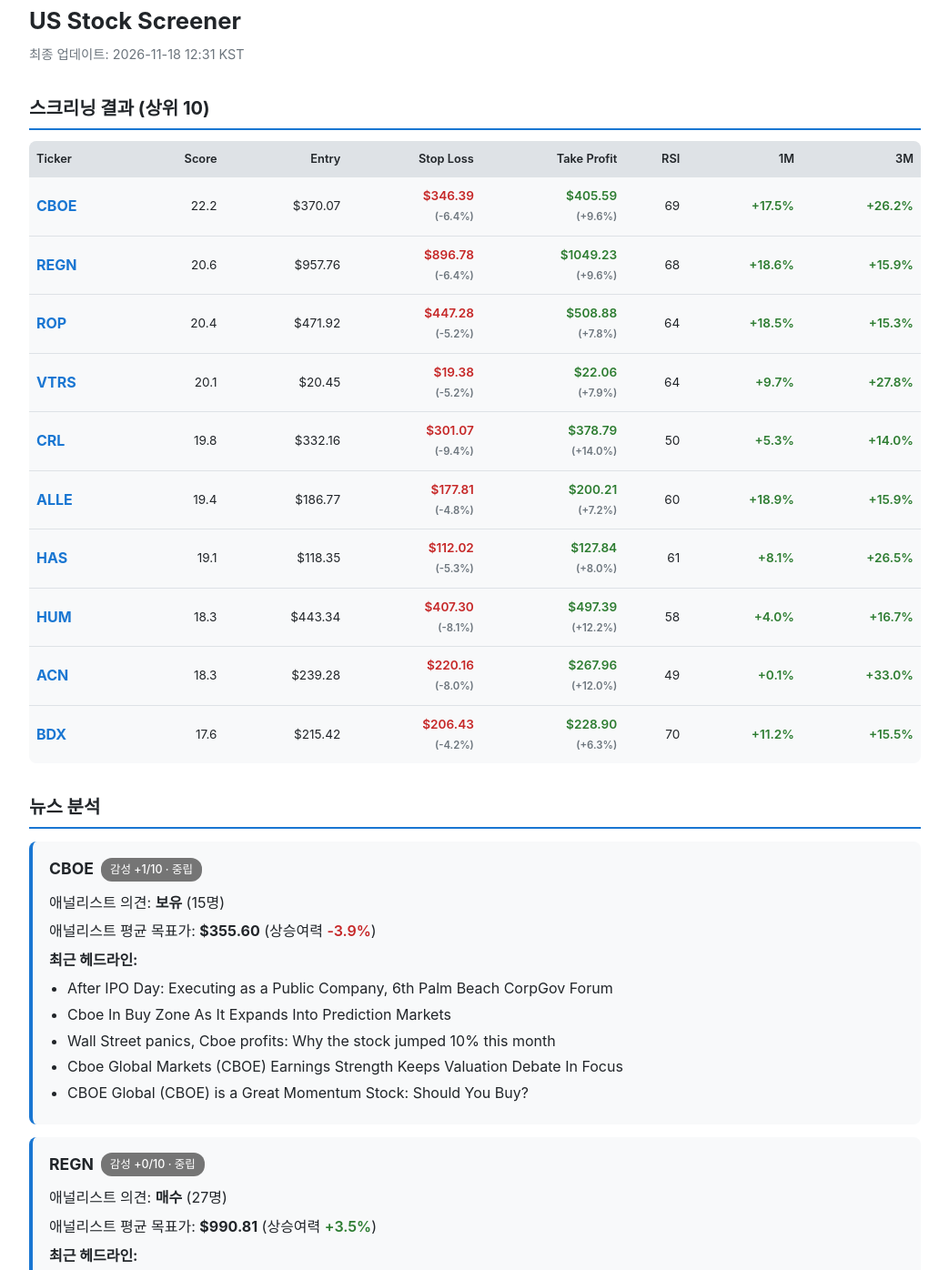
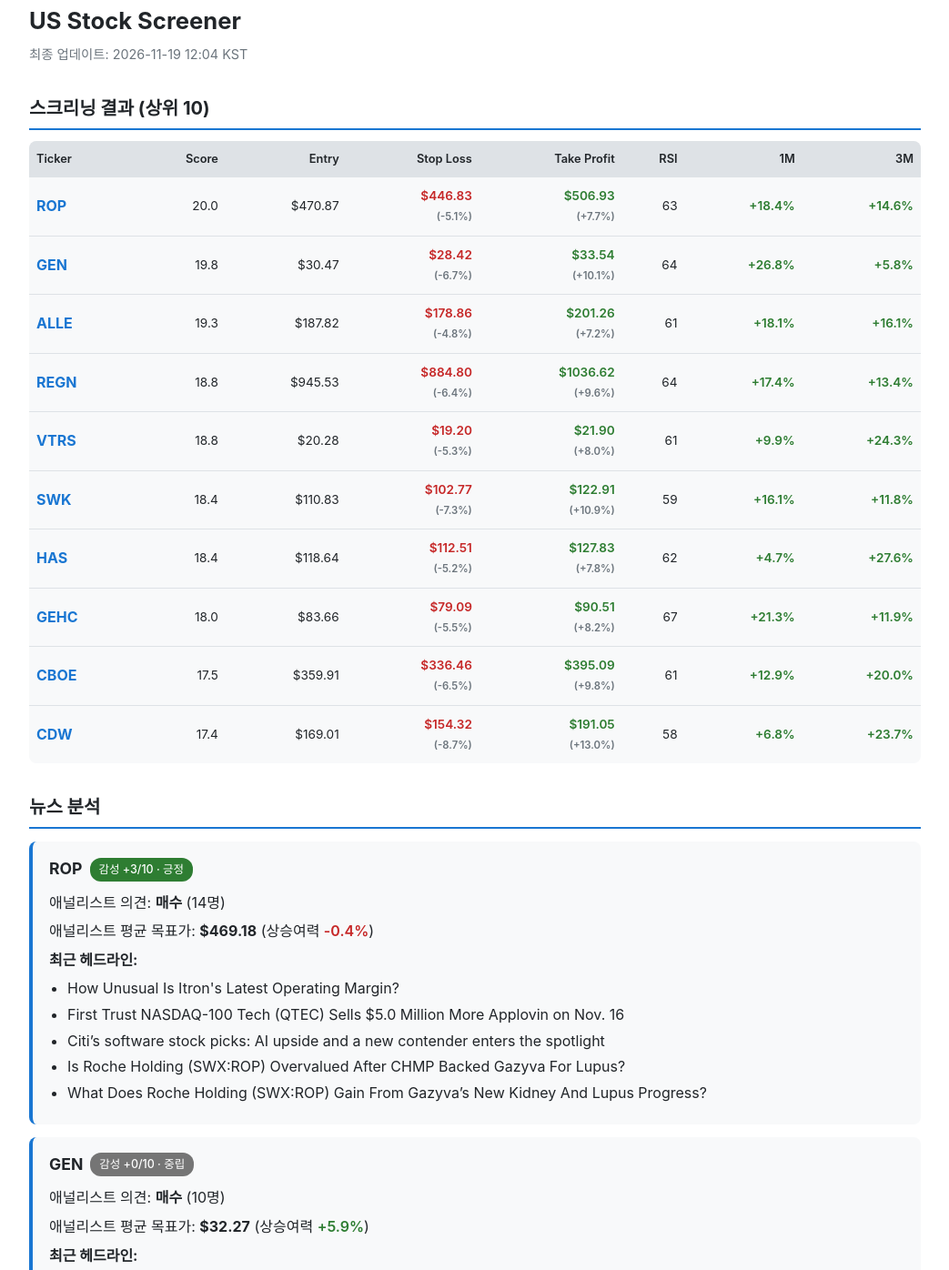
Before and after one commit to cywj0817/test, a plain HTML site: page docs/index.html in a window 1280 px wide. Shown: the part 13-1409 px from the top of the page at 91% size, without its empty margins (118-1161 px from the left). Drawn offline with Linux system fonts and the light colour scheme.

Commit message:
Daily report: 2026-11-19 12:04 KST

```diff
--- a/docs/index.html
+++ b/docs/index.html
@@ -3,7 +3,7 @@
 <head>
 <meta charset="UTF-8">
 <meta name="viewport" content="width=device-width, initial-scale=1.0">
-<title>US Stock Screener — 2026-11-18 12:31 KST</title>
+<title>US Stock Screener — 2026-11-19 12:04 KST</title>
 <style>
   :root {
     --bg: #ffffff; --bg-card: #f8f9fa; --text: #212529;
@@ -80,7 +80,7 @@
 <div class="container">
   <header>
     <h1>US Stock Screener</h1>
-    <div class="subtitle">최종 업데이트: 2026-11-18 12:31 KST</div>
+    <div class="subtitle">최종 업데이트: 2026-11-19 12:04 KST</div>
   </header>
 
   <h2>스크리닝 결과 (상위 10)</h2>
@@ -101,113 +101,113 @@
       <tbody>
 
       <tr>
-        <td class="ticker">CBOE</td>
-        <td>22.2</td>
-        <td>$370.07</td>
-        <td class="neg">$346.39<br><small>(-6.4%)</small></td>
-        <td class="pos">$405.59<br><small>(+9.6%)</small></td>
-        <td>69</td>
-        <td class="pos">+17.5%</td>
-        <td class="pos">+26.2%</td>
+        <td class="ticker">ROP</td>
+        <td>20.0</td>
+        <td>$470.87</td>
+        <td class="neg">$446.83<br><small>(-5.1%)</small></td>
+        <td class="pos">$506.93<br><small>(+7.7%)</small></td>
+        <td>63</td>
+        <td class="pos">+18.4%</td>
+        <td class="pos">+14.6%</td>
+      </tr>
+
+      <tr>
+        <td class="ticker">GEN</td>
+        <td>19.8</td>
+        <td>$30.47</td>
+        <td class="neg">$28.42<br><small>(-6.7%)</small></td>
+        <td class="pos">$33.54<br><small>(+10.1%)</small></td>
+        <td>64</td>
+        <td class="pos">+26.8%</td>
+        <td class="pos">+5.8%</td>
+      </tr>
+
+      <tr>
+        <td class="ticker">ALLE</td>
+        <td>19.3</td>
+        <td>$187.82</td>
+        <td class="neg">$178.86<br><small>(-4.8%)</small></td>
+        <td class="pos">$201.26<br><small>(+7.2%)</small></td>
+        <td>61</td>
+        <td class="pos">+18.1%</td>
+        <td class="pos">+16.1%</td>
       </tr>
 
       <tr>
         <td class="ticker">REGN</td>
-        <td>20.6</td>
-        <td>$957.76</td>
-        <td class="neg">$896.78<br><small>(-6.4%)</small></td>
-        <td class="pos">$1049.23<br><small>(+9.6%)</small></td>
-        <td>68</td>
-        <td class="pos">+18.6%</td>
-        <td class="pos">+15.9%</td>
-      </tr>
-
-      <tr>
-        <td class="ticker">ROP</td>
-        <td>20.4</td>
-        <td>$471.92</td>
-        <td class="neg">$447.28<br><small>(-5.2%)</small></td>
-        <td class="pos">$508.88<br><small>(+7.8%)</small></td>
+        <td>18.8</td>
+        <td>$945.53</td>
+        <td class="neg">$884.80<br><small>(-6.4%)</small></td>
+        <td class="pos">$1036.62<br><small>(+9.6%)</small></td>
         <td>64</td>
-        <td class="pos">+18.5%</td>
-        <td class="pos">+15.3%</td>
+        <td class="pos">+17.4%</td>
+        <td class="pos">+13.4%</td>
       </tr>
 
       <tr>
         <td class="ticker">VTRS</td>
-        <td>20.1</td>
-        <td>$20.45</td>
-        <td class="neg">$19.38<br><small>(-5.2%)</small></td>
-        <td class="pos">$22.06<br><small>(+7.9%)</small></td>
-        <td>64</td>
-        <td class="pos">+9.7%</td>
-        <td class="pos">+27.8%</td>
+        <td>18.8</td>
+        <td>$20.28</td>
+        <td class="neg">$19.20<br><small>(-5.3%)</small></td>
+        <td class="pos">$21.90<br><small>(+8.0%)</small></td>
+        <td>61</td>
+        <td class="pos">+9.9%</td>
+        <td class="pos">+24.3%</td>
       </tr>
 
       <tr>
-        <td class="ticker">CRL</td>
-        <td>19.8</td>
-        <td>$332.16</td>
-        <td class="neg">$301.07<br><small>(-9.4%)</small></td>
-        <td class="pos">$378.79<br><small>(+14.0%)</small></td>
-        <td>50</td>
-        <td class="pos">+5.3%</td>
-        <td class="pos">+14.0%</td>
-      </tr>
-
-      <tr>
-        <td class="ticker">ALLE</td>
-        <td>19.4</td>
-        <td>$186.77</td>
-        <td class="neg">$177.81<br><small>(-4.8%)</small></td>
-        <td class="pos">$200.21<br><small>(+7.2%)</small></td>
-        <td>60</td>
-        <td class="pos">+18.9%</td>
-        <td class="pos">+15.9%</td>
+        <td class="ticker">SWK</td>
+        <td>18.4</td>
+        <td>$110.83</td>
+        <td class="neg">$102.77<br><small>(-7.3%)</small></td>
+        <td class="pos">$122.91<br><small>(+10.9%)</small></td>
+        <td>59</td>
+        <td class="pos">+16.1%</td>
+        <td class="pos">+11.8%</td>
       </tr>
 
       <tr>
         <td class="ticker">HAS</td>
-        <td>19.1</td>
-        <td>$118.35</td>
-        <td class="neg">$112.02<br><small>(-5.3%)</small></td>
-        <td class="pos">$127.84<br><small>(+8.0%)</small></td>
-        <td>61</td>
-        <td class="pos">+8.1%</td>
-        <td class="pos">+26.5%</td>
+        <td>18.4</td>
+        <td>$118.64</td>
+        <td class="neg">$112.51<br><small>(-5.2%)</small></td>
+        <td class="pos">$127.83<br><small>(+7.8%)</small></td>
+        <td>62</td>
+        <td class="pos">+4.7%</td>
+        <td class="pos">+27.6%</td>
       </tr>
 
       <tr>
-        <td class="ticker">HUM</td>
-        <td>18.3</td>
-        <td>$443.34</td>
-        <td class="neg">$407.30<br><small>(-8.1%)</small></td>
-        <td class="pos">$497.39<br><small>(+12.2%)</small></td>
-        <td>58</td>
-        <td class="pos">+4.0%</td>
-        <td class="pos">+16.7%</td>
+        <td class="ticker">GEHC</td>
+        <td>18.0</td>
+        <td>$83.66</td>
+        <td class="neg">$79.09<br><small>(-5.5%)</small></td>
+        <td class="pos">$90.51<br><small>(+8.2%)</small></td>
+        <td>67</td>
+        <td class="pos">+21.3%</td>
+        <td class="pos">+11.9%</td>
       </tr>
 
       <tr>
-        <td class="ticker">ACN</td>
-        <td>18.3</td>
-        <td>$239.28</td>
-        <td class="neg">$220.16<br><small>(-8.0%)</small></td>
-        <td class="pos">$267.96<br><small>(+12.0%)</small></td>
-        <td>49</td>
-        <td class="pos">+0.1%</td>
-        <td class="pos">+33.0%</td>
+        <td class="ticker">CBOE</td>
+        <td>17.5</td>
+        <td>$359.91</td>
+        <td class="neg">$336.46<br><small>(-6.5%)</small></td>
+        <td class="pos">$395.09<br><small>(+9.8%)</small></td>
+        <td>61</td>
+        <td class="pos">+12.9%</td>
+        <td class="pos">+20.0%</td>
       </tr>
 
       <tr>
-        <td class="ticker">BDX</td>
-        <td>17.6</td>
-        <td>$215.42</td>
-        <td class="neg">$206.43<br><small>(-4.2%)</small></td>
-        <td class="pos">$228.90<br><small>(+6.3%)</small></td>
-        <td>70</td>
-        <td class="pos">+11.2%</td>
-        <td class="pos">+15.5%</td>
+        <td class="ticker">CDW</td>
+        <td>17.4</td>
+        <td>$169.01</td>
+        <td class="neg">$154.32<br><small>(-8.7%)</small></td>
+        <td class="pos">$191.05<br><small>(+13.0%)</small></td>
+        <td>58</td>
+        <td class="pos">+6.8%</td>
+        <td class="pos">+23.7%</td>
       </tr>
       </tbody>
     </table>
@@ -216,30 +216,39 @@
   <h2>뉴스 분석</h2>
 
     <div class="card">
-      <h3>CBOE
+      <h3>ROP
+        <span class="badge pos">감성 +3/10 · 긍정</span>
+      </h3>
+      <p>애널리스트 의견: <strong>매수</strong> (14명)</p>
+      <p>애널리스트 평균 목표가: <strong>$469.18</strong> (상승여력 <span class='neg'>-0.4%</span>)</p>
+      <p><strong>최근 헤드라인:</strong></p><ul><li>How Unusual Is Itron&#x27;s Latest Operating Margin?</li><li>First Trust NASDAQ-100 Tech (QTEC) Sells $5.0 Million More Applovin on Nov. 16</li><li>Citi’s software stock picks: AI upside and a new contender enters the spotlight</li><li>Is Roche Holding (SWX:ROP) Overvalued After CHMP Backed Gazyva For Lupus?</li><li>What Does Roche Holding (SWX:ROP) Gain From Gazyva’s New Kidney And Lupus Progress?</li></ul>
+    </div>
+
+    <div class="card">
+      <h3>GEN
+        <span class="badge neutral">감성 +0/10 · 중립</span>
+      </h3>
+      <p>애널리스트 의견: <strong>매수</strong> (10명)</p>
+      <p>애널리스트 평균 목표가: <strong>$32.27</strong> (상승여력 <span class='pos'>+5.9%</span>)</p>
+      <p><strong>최근 헤드라인:</strong></p><ul><li>3 Tech Dividend Stocks That Could Turn $300,000 Into $4,200 in Annual Income</li><li>4 Overlooked Tech Stocks That Pay Dividends and Have Room to Grow</li><li>What Was Gen Digital Telling You Before Its Stock Ran?</li><li>3 Underowned S&amp;P 500 Stocks as Investors Rotate Beyond AI</li><li>Are Business Services Stocks Lagging  GEN DIGITAL INC (GEN) This Year?</li></ul>
+    </div>
+
+    <div class="card">
+      <h3>ALLE
         <span class="badge neutral">감성 +1/10 · 중립</span>
       </h3>
-      <p>애널리스트 의견: <strong>보유</strong> (15명)</p>
-      <p>애널리스트 평균 목표가: <strong>$355.60</strong> (상승여력 <span class='neg'>-3.9%</span>)</p>
-      <p><strong>최근 헤드라인:</strong></p><ul><li>After IPO Day: Executing as a Public Company, 6th Palm Beach CorpGov Forum</li><li>Cboe In Buy Zone As It Expands Into Prediction Markets</li><li>Wall Street panics, Cboe profits: Why the stock jumped 10% this month</li><li>Cboe Global Markets (CBOE) Earnings Strength Keeps Valuation Debate In Focus</li><li>CBOE Global (CBOE) is a Great Momentum Stock: Should You Buy?</li></ul>
+      <p>애널리스트 의견: <strong>매수</strong> (11명)</p>
+      <p>애널리스트 평균 목표가: <strong>$193.64</strong> (상승여력 <span class='pos'>+3.1%</span>)</p>
+      <p><strong>최근 헤드라인:</strong></p><ul><li>What Does Allegion Offer That Johnson Controls Does Not?</li><li>Here&#x27;s Why You Should Consider Investing in Allegion Stock Now</li><li>Are Industrial Products Stocks Lagging  Allegion (ALLE) This Year?</li><li>Powell Industries Gears Up to Post Q4 Earnings: What&#x27;s in the Offing?</li><li>EnerSys Gears Up to Report Q2 Earnings: Here&#x27;s What to Expect</li></ul>
     </div>
 
     <div class="card">
       <h3>REGN
-        <span class="badge neutral">감성 +0/10 · 중립</span>
+        <span class="badge neutral">감성 +2/10 · 중립</span>
       </h3>
       <p>애널리스트 의견: <strong>매수</strong> (27명)</p>
-      <p>애널리스트 평균 목표가: <strong>$990.81</strong> (상승여력 <span class='pos'>+3.5%</span>)</p>
-      <p><strong>최근 헤드라인:</strong></p><ul><li>Alnylam Stock Trades Below Its Pre-$1 Billion Buyback Price</li><li>Regeneron Pharmaceuticals Sees Growth Ahead, Eyes EYLEA HD Syringe Approval</li><li>Can Regeneron Stock Hit $1,400?</li><li>What iShares Biotechnology ETF (IBB) Bought: Gilead Leads on Nov. 13</li><li>What Is Driving Alnylam Stock?</li></ul>
-    </div>
-
-    <div class="card">
-      <h3>ROP
-        <span class="badge pos">감성 +3/10 · 긍정</span>
-      </h3>
-      <p>애널리스트 의견: <strong>매수</strong> (14명)</p>
-      <p>애널리스트 평균 목표가: <strong>$469.18</strong> (상승여력 <span class='neg'>-0.6%</span>)</p>
-      <p><strong>최근 헤드라인:</strong></p><ul><li>Citi’s software stock picks: AI upside and a new contender enters the spotlight</li><li>Is Roche Holding (SWX:ROP) Overvalued After CHMP Backed Gazyva For Lupus?</li><li>What Does Roche Holding (SWX:ROP) Gain From Gazyva’s New Kidney And Lupus Progress?</li><li>Citi Names Top Application Software Stocks After Q3 Results</li><li>Jefferies Names this Construction Software Maker Top Pick in Vertical Software</li></ul>
+      <p>애널리스트 평균 목표가: <strong>$990.81</strong> (상승여력 <span class='pos'>+4.8%</span>)</p>
+      <p><strong>최근 헤드라인:</strong></p><ul><li>Regeneron Wins EC Clearance for Libtayo Dosing Flexibility</li><li>Should You Pick Vertex Stock Over Its Biotech Rivals?</li><li>iShares Biotechnology ETF (IBB) Buys $16.2 Million More Gilead on Nov. 16</li><li>Does Flexible Libtayo Dosing Change The Bull Case For Regeneron Pharmaceuticals Stock?</li><li>Regeneron Pharmaceuticals (REGN), Why Is The Market Taking A Closer Look?</li></ul>
     </div>
 
     <div class="card">
@@ -247,26 +256,17 @@
         <span class="badge pos">감성 +3/10 · 긍정</span>
       </h3>
       <p>애널리스트 의견: <strong>매수</strong> (10명)</p>
-      <p>애널리스트 평균 목표가: <strong>$21.50</strong> (상승여력 <span class='pos'>+5.1%</span>)</p>
+      <p>애널리스트 평균 목표가: <strong>$21.60</strong> (상승여력 <span class='pos'>+6.5%</span>)</p>
       <p><strong>최근 헤드라인:</strong></p><ul><li>Are Investors Undervaluing Viatris (VTRS) Right Now?</li><li>Should You Buy Neurocrine Biosciences Stock For Its Cash?</li><li>Ingram Micro jumps after securing spot in S&amp;P SmallCap 600</li><li>David Einhorn’s Best Buy Is Already Up 36%. Is It Too Late to Follow Him?</li><li>VTRS or DHR: Which Is the Better Value Stock Right Now?</li></ul>
     </div>
 
     <div class="card">
-      <h3>CRL
-        <span class="badge neutral">감성 +2/10 · 중립</span>
-      </h3>
-      <p>애널리스트 의견: <strong>매수</strong> (14명)</p>
-      <p>애널리스트 평균 목표가: <strong>$350.57</strong> (상승여력 <span class='pos'>+5.5%</span>)</p>
-      <p><strong>최근 헤드라인:</strong></p><ul><li>A $2.4 Billion Fund Dumps These 3 Stocks</li><li>Charles River Laboratories International (CRL) Opens Dublin Site and South Korea Depot</li><li>Charles River Laboratories (CRL) Stock Looks Fairly Valued Despite Its 106% Run</li><li>GMRS vs. CRL: Which Stock Should Value Investors Buy Now?</li><li>Charles River Laboratories Recent $470 Million Deal an &#x27;Attractive Strategic Addition,&#x27; Analyst Says</li></ul>
-    </div>
-
-    <div class="card">
-      <h3>ALLE
+      <h3>SWK
         <span class="badge neutral">감성 +1/10 · 중립</span>
       </h3>
-      <p>애널리스트 의견: <strong>매수</strong> (11명)</p>
-      <p>애널리스트 평균 목표가: <strong>$193.64</strong> (상승여력 <span class='pos'>+3.7%</span>)</p>
-      <p><strong>최근 헤드라인:</strong></p><ul><li>What Does Allegion Offer That Johnson Controls Does Not?</li><li>Here&#x27;s Why You Should Consider Investing in Allegion Stock Now</li><li>Are Industrial Products Stocks Lagging  Allegion (ALLE) This Year?</li><li>Powell Industries Gears Up to Post Q4 Earnings: What&#x27;s in the Offing?</li><li>EnerSys Gears Up to Report Q2 Earnings: Here&#x27;s What to Expect</li></ul>
+      <p>애널리스트 의견: <strong>보유</strong> (11명)</p>
+      <p>애널리스트 평균 목표가: <strong>$115.27</strong> (상승여력 <span class='pos'>+4.0%</span>)</p>
+      <p><strong>최근 헤드라인:</strong></p><ul><li>Is Stanley Black &amp; Decker Stock Really Cheap?</li><li>4 Industrial Dividend Stocks Yielding Over 3% for Retirees Who Want Rising Income</li><li>Cisco upgraded, PepsiCo downgraded: Wall Street&#x27;s top analyst calls</li><li>What Does Allegion Offer That Johnson Controls Does Not?</li><li>Where Could Stanley Black &amp; Decker&#x27;s Next Growth Come From?</li></ul>
     </div>
 
     <div class="card">
@@ -274,35 +274,35 @@
         <span class="badge pos">감성 +3/10 · 긍정</span>
       </h3>
       <p>애널리스트 의견: <strong>강력 매수</strong> (13명)</p>
-      <p>애널리스트 평균 목표가: <strong>$124.46</strong> (상승여력 <span class='pos'>+5.2%</span>)</p>
-      <p><strong>최근 헤드라인:</strong></p><ul><li>3 Stocks Rallying After Strong Q3 Earnings and Raised Guidance</li><li>Will Lower Digital Gaming Spend Improve Hasbro&#x27;s Future Cash Flow?</li><li>Warehouse Giant GXO Pivots to Data Centers and Defense to Boost Margins</li><li>What Invesco S&amp;P 500 Equal Weight ETF (RSP) Bought: Moderna Leads on Nov. 12</li><li>Best Growth Stocks to Buy for November 16th</li></ul>
+      <p>애널리스트 평균 목표가: <strong>$124.46</strong> (상승여력 <span class='pos'>+4.9%</span>)</p>
+      <p><strong>최근 헤드라인:</strong></p><ul><li>Hasbro (HAS) Stock May Trade At A Discount To Fair Value</li><li>Hasbro (HAS) Stock Dropped, What Is Behind The Latest Attention?</li><li>Will Team Horner Acquisition Strengthen Pool Corp&#x27;s Market Position?</li><li>Stay Ahead of Market Uncertainty With LNG, TTE, LW and HAS</li><li>Best Growth Stocks to Buy for November 18th</li></ul>
     </div>
 
     <div class="card">
-      <h3>HUM
+      <h3>GEHC
         <span class="badge neutral">감성 +2/10 · 중립</span>
       </h3>
-      <p>애널리스트 의견: <strong>매수</strong> (24명)</p>
-      <p>애널리스트 평균 목표가: <strong>$504.17</strong> (상승여력 <span class='pos'>+13.7%</span>)</p>
-      <p><strong>최근 헤드라인:</strong></p><ul><li>UnitedHealth (UNH) vs. Humana (HUM): Buy the Dip?</li><li>UnitedHealth Sinks 5% on Medicare Advantage Audit Plan as CMS Moves to “Crush” Medical Fraud</li><li>UnitedHealth Stocks Fall 4.62% as CMS Proposes Wider Medicare Advantage Audits</li><li>Humana Stocks Fall 4.24% as CMS Targets $9 Billion Yearly in Overpayments</li><li>5 HMO Stocks to Watch Amid Sound Membership Base, Tech Innovation</li></ul>
+      <p>애널리스트 의견: <strong>매수</strong> (20명)</p>
+      <p>애널리스트 평균 목표가: <strong>$88.25</strong> (상승여력 <span class='pos'>+5.5%</span>)</p>
+      <p><strong>최근 헤드라인:</strong></p><ul><li>Top Stock Reports for Merck, Caterpillar &amp; Union Pacific</li><li>GE HealthCare Expands Global Research Network for Photon-Counting CT</li><li>GE HealthCare (GEHC) Stock May Be Below Fair Value Following Raised Guidance</li><li>GE HealthCare Technologies (GEHC) Qualified AR Spine Navigation For OEC 3D CT</li><li>Should You Buy GE HealthCare Stock For Its Cash?</li></ul>
     </div>
 
     <div class="card">
-      <h3>ACN
-        <span class="badge neutral">감성 +2/10 · 중립</span>
+      <h3>CBOE
+        <span class="badge neutral">감성 +1/10 · 중립</span>
       </h3>
-      <p>애널리스트 의견: <strong>매수</strong> (24명)</p>
-      <p>애널리스트 평균 목표가: <strong>$233.84</strong> (상승여력 <span class='neg'>-2.3%</span>)</p>
-      <p><strong>최근 헤드라인:</strong></p><ul><li>IBM Is Down 21% This Year. What Will It Take to Get IBM Stock Back to $250?</li><li>Is Consulting Holding Back IBM Stock?</li><li>Accenture (ACN) Stock May Trade At A Discount On Fresh AI Outsourcing News</li><li>Most work doesn’t need the Ferrari of AI, Wharton and Accenture find, but companies may be paying for it anyway</li><li>What Invesco S&amp;P 500 Equal Weight ETF (RSP) Bought: Moderna Leads on Nov. 12</li></ul>
+      <p>애널리스트 의견: <strong>보유</strong> (15명)</p>
+      <p>애널리스트 평균 목표가: <strong>$355.60</strong> (상승여력 <span class='neg'>-1.2%</span>)</p>
+      <p><strong>최근 헤드라인:</strong></p><ul><li>Cboe to List Anthropic Options as Soon as Monday</li><li>After IPO Day: Executing as a Public Company, 6th Palm Beach CorpGov Forum</li><li>Cboe In Buy Zone As It Expands Into Prediction Markets</li><li>Wall Street panics, Cboe profits: Why the stock jumped 10% this month</li><li>Cboe Global Markets (CBOE) Earnings Strength Keeps Valuation Debate In Focus</li></ul>
     </div>
 
     <div class="card">
-      <h3>BDX
+      <h3>CDW
         <span class="badge neutral">감성 +1/10 · 중립</span>
       </h3>
-      <p>애널리스트 의견: <strong>매수</strong> (14명)</p>
-      <p>애널리스트 평균 목표가: <strong>$226.14</strong> (상승여력 <span class='pos'>+5.0%</span>)</p>
-      <p><strong>최근 헤드라인:</strong></p><ul><li>These 3 Dividend Stocks Have Crushed the Market This Year. Here’s Why They Are Still Buys</li><li>Should You Book Profits or Hold BSX Stock Post-Q3 Earnings?</li><li>Is Boston Scientific Still The Business You Bought?</li><li>Is There Any Reason To Invest In Edwards Lifesciences Stock?</li><li>What JPMorgan Active Value ETF (JAVA) Bought: HCA Leads on Nov. 11</li></ul>
+      <p>애널리스트 의견: <strong>매수</strong> (9명)</p>
+      <p>애널리스트 평균 목표가: <strong>$185.89</strong> (상승여력 <span class='pos'>+10.0%</span>)</p>
+      <p><strong>최근 헤드라인:</strong></p><ul><li>Citi Bank Slashes Dell And HPE Price Targets Ahead Of Earnings</li><li>Should Value Investors Buy CDW (CDW) Stock?</li><li>Even $50,000 in Dividend Stocks Pays More Inside a Roth IRA. Here’s How Much More</li><li>What Just Happened To CDW Stock?</li><li>CDW Stock Earnings Beat Has The Bull Case Changed?</li></ul>
     </div>
 
   <footer>
```
